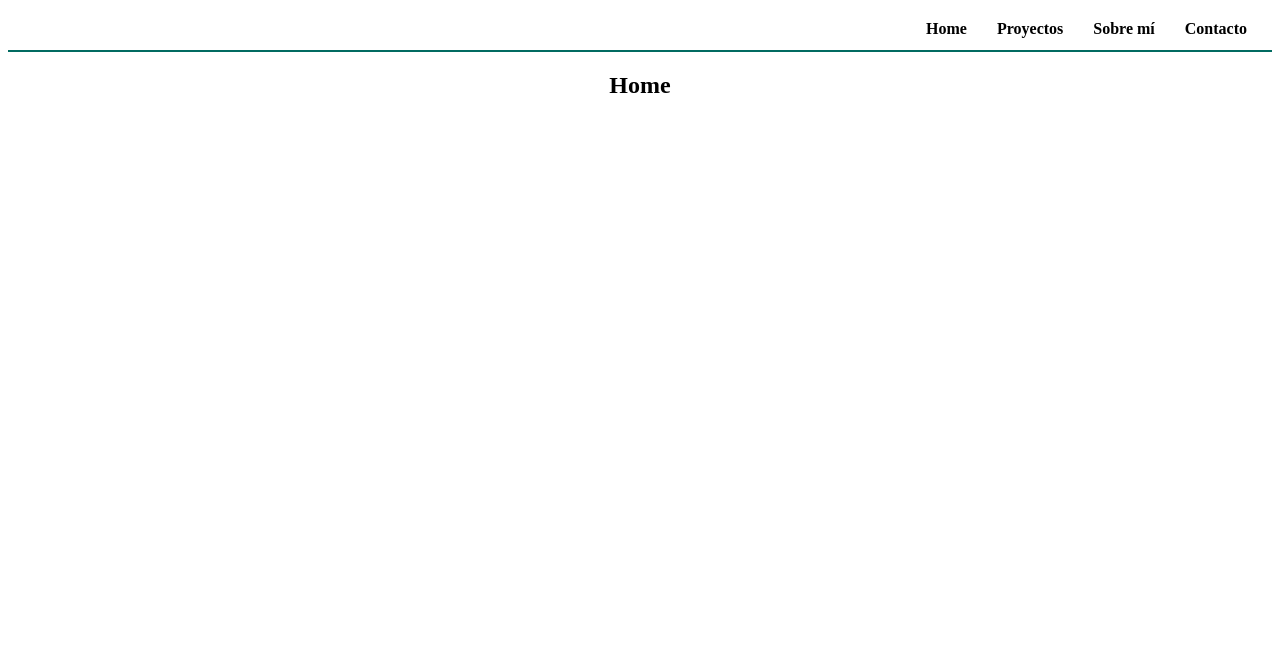
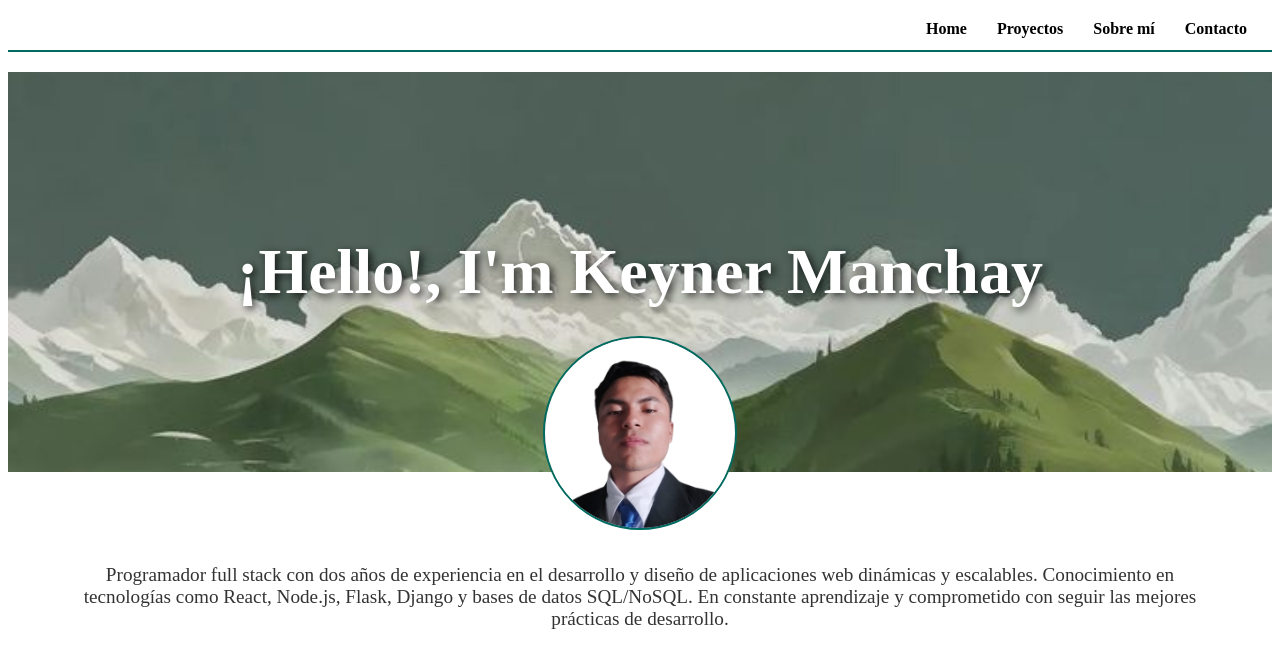
Before and after one commit to kirth8/helloportafolio, a React (Create React App) app in the folder helloportafolio/: page / in a window 1280 px wide. Shown: the top 668 px of the page. Built offline with nearby package versions, Linux system fonts and the light colour scheme.

Commit message:
Se añade estilos para la pagina principal de home v1

```diff
--- /dev/null
+++ b/helloportafolio/src/components/css/Home.module.css
@@ -0,0 +1,63 @@
+.container {
+  position: relative;
+}
+
+.hero {
+  height: 50vh;
+  background-image: url("../../assets/FondoHome.jpg");
+  background-size: cover;
+  background-position: center;
+  background-repeat: no-repeat;
+
+  display: flex;
+  align-items: center;
+  justify-content: center;
+}
+
+.title {
+  color: rgb(255, 255, 255);
+  font-size: 4rem;
+  font-weight: bold;
+  text-align: center;
+  text-shadow: 3px 3px 8px rgba(0,0,0,0.8);
+
+  /* Animación */
+  opacity: 0;
+  transform: translateY(20px);
+  animation: slideFadeIn 1.5s ease-out forwards;
+}
+
+.fotoPerfil {
+  width: 190px;
+  height: 190px;
+  border-radius: 50%;
+  border: 2.5px solid #016B61;
+  object-fit: cover;        /* Ajuste limpio */
+
+  position: absolute;
+  top: 33vh;                /* Mueve la imagen en Y */
+  left: 50%;
+  transform: translateX(-50%);
+
+  background: white;
+  z-index: 10;              /* Para que esté encima de todo */
+
+}
+
+.content {
+  padding: 73px;
+  background-color: white;
+  color: #333;
+  font-size: 1.2rem;
+}
+
+@keyframes slideFadeIn {
+  0% {
+    opacity: 0;
+    transform: translateY(-20px); /* Comienza un poco hacia abajo */
+  }
+  100% {
+    opacity: 1;
+    transform: translateY(0); /* Termina en su lugar natural */
+  }
+}
--- a/helloportafolio/src/pages/Home.js
+++ b/helloportafolio/src/pages/Home.js
@@ -1,3 +1,27 @@
+import React from "react";
+import styles from "../components/css/Home.module.css"
+import miFoto from "../assets/perfil.png"
+
 export default function Home() {
-  return <h2>Home</h2>;
+  return (
+    <div className= {styles.container}>
+
+      <section className= {styles.hero}>
+          <h1 className= {styles.title}>¡Hello!, I'm Keyner Manchay</h1>
+      </section>
+
+      <div>
+        <img src={miFoto} alt="Mi foto" className={styles.fotoPerfil} />
+      </div>
+
+      <section className= {styles.content}>
+          <p>Programador full stack con dos años de experiencia en el desarrollo
+            y diseño de aplicaciones web dinámicas y escalables. Conocimiento en
+            tecnologías como React, Node.js, Flask, Django y bases de datos
+            SQL/NoSQL. En constante aprendizaje y comprometido con seguir las
+             mejores prácticas de desarrollo. </p>
+      </section>
+    </div>
+
+  );
 }
```
Also changed, not shown: helloportafolio/src/components/Prueba.js (deleted, +0 -7 lines), helloportafolio/src/assets/FondoHome.jpg (added), helloportafolio/src/assets/perfil.png (added).
